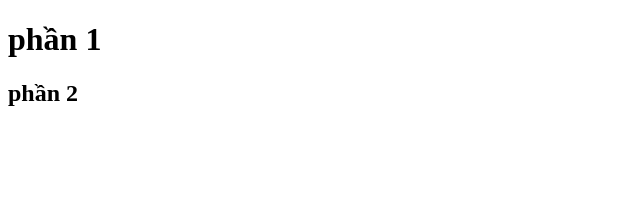
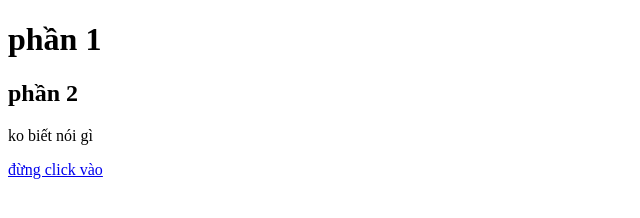
Before and after one commit to loge12345678/duanmoi, a plain HTML site: page index.html in a window 1280 px wide. Shown: the whole page, without its empty margins (0-640 px from the left). Drawn offline with Linux system fonts and the light colour scheme.

Commit message:
sửa lần 3

```diff
--- a/index.html
+++ b/index.html
@@ -8,5 +8,7 @@
   <body>
     <h1>phần 1</h1>
     <h2>phần 2</h2>
+    <p>ko biết nói gì</p>
+    <a href="https://www.youtube.com/watch?v=dQw4w9WgXcQ">đừng click vào</a>
   </body>
 </html>
```
